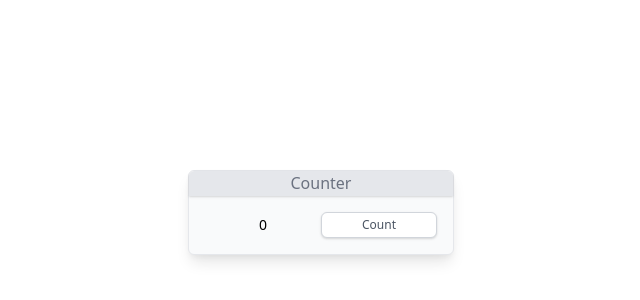
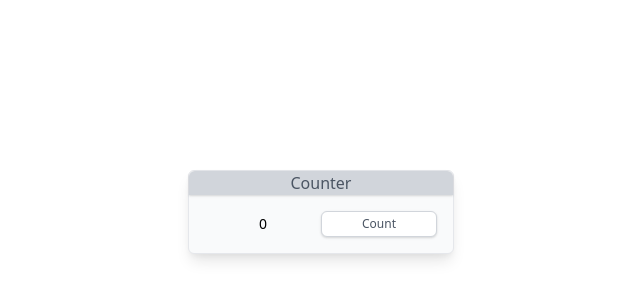
Before and after one commit to ferueda/7guis, a React (Create React App) app: page / in a window 1280 px wide. Shown: the part 188-488 px from the top of the page, without its empty margins (319-959 px from the left). Built offline with nearby package versions, Linux system fonts and the light colour scheme.

Commit message:
Update styles in Header.js

```diff
--- a/src/components/shared/Header.js
+++ b/src/components/shared/Header.js
@@ -1,6 +1,6 @@
 function Header({ children }) {
   return (
-    <header className="flex bg-gray-200 text-gray-500 border-b rounded-t-md justify-center w-full px-1 text-base shadow">
+    <header className="flex bg-gray-300 text-gray-600 rounded-t-md justify-center w-full px-1 text-base shadow cursor-default">
       {children}
     </header>
   );
```
